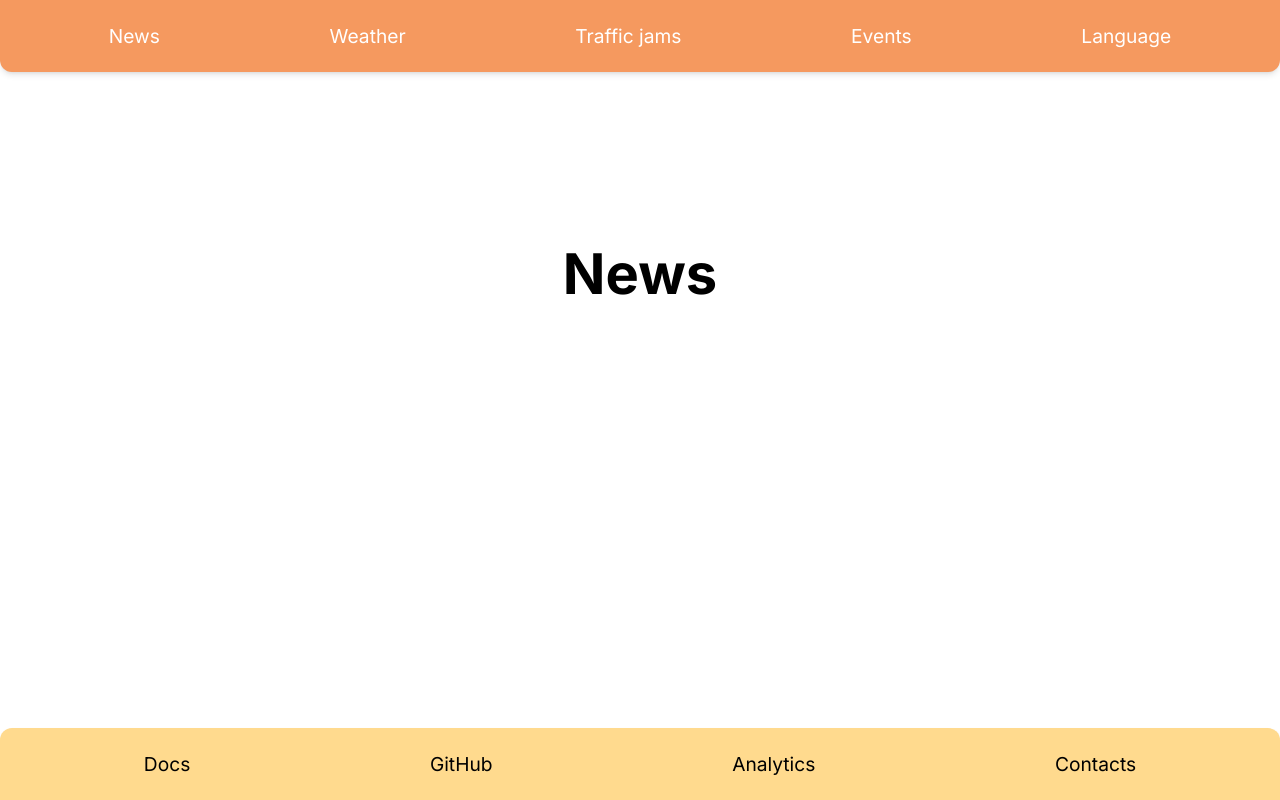
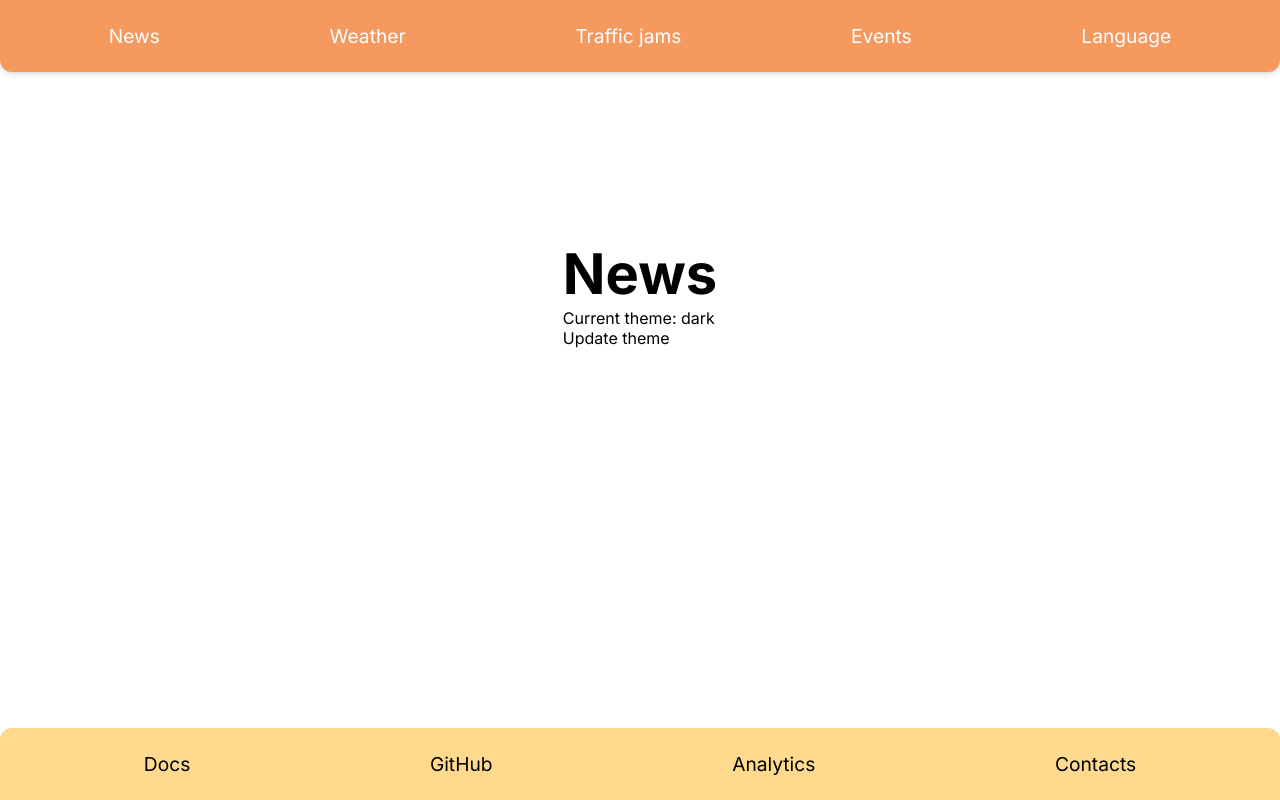
Before and after one commit to adpol95/translate-project, a Next.js app: page /en in a window 1280 px wide. Built offline with nearby package versions, Linux system fonts and the light colour scheme.

Commit message:
Integrate redux-toolkit, with simple switching of theme(dark,light) and display it on Home page

```diff
--- a/package.json
+++ b/package.json
@@ -10,11 +10,13 @@
   },
   "dependencies": {
     "@formatjs/intl-localematcher": "^0.5.4",
+    "@reduxjs/toolkit": "^2.2.5",
     "negotiator": "^0.6.3",
     "next": "14.2.3",
     "openai": "^4.49.0",
     "react": "^18",
-    "react-dom": "^18"
+    "react-dom": "^18",
+    "react-redux": "^9.1.2"
   },
   "devDependencies": {
     "eslint": "^8",
--- /dev/null
+++ b/src/app/StoreProvider.js
@@ -0,0 +1,16 @@
+'use client'
+import {Provider} from 'react-redux';
+import {makeStore} from './lib/store';
+import {useRef} from "react";
+
+export default function StoreProvider({children}) {
+    const storeRef = useRef()
+    if (!storeRef.current) {
+        // Create the store instance the first time this renders
+        storeRef.current = makeStore()
+    }
+
+    return <Provider store={storeRef.current}>
+        {children}
+    </Provider>
+}
--- a/src/app/[locale]/page.js
+++ b/src/app/[locale]/page.js
@@ -1,7 +1,11 @@
 import Link from "next/link";
+import ThemeToggle from "@/app/components/ThemeToggle";
 
+export const metadata = {
+    title: "Home page",
+    description: "Generated for Home page",
+};
 export default async function Home({params}) {
-    console.log(params.locale)
     return (
         <main className="pt-[30vh] pb-[18vh] flex-[1 1 auto]">
             <section>
@@ -10,6 +14,7 @@ export default async function Home({params}) {
                         {params.locale === "ru" ? "Новости" : "News"}
                     </h1>
                 </Link>
+                <ThemeToggle/>
             </section>
         </main>
     )
--- /dev/null
+++ b/src/app/components/ThemeToggle.js
@@ -0,0 +1,15 @@
+"use client"
+import {toggleTheme} from "../lib/features/themeSlice";
+import {useAppDispatch, useAppSelector} from "../lib/hooks";
+
+export default function ThemeToggle() {
+
+    const currentTheme = useAppSelector(state => state.theme.currentTheme);
+    const dispatch = useAppDispatch();
+    return (
+        <div>
+            <p>Current theme: {currentTheme}</p>
+            <button onClick={() => dispatch(toggleTheme())}>Update theme</button>
+        </div>
+    )
+}
--- a/src/app/layout.js
+++ b/src/app/layout.js
@@ -1,6 +1,7 @@
 import "./globals.css";
 import {inter} from '@/app/ui/fonts';
 import "./reset-default-browser.css";
+import StoreProvider from "@/app/StoreProvider";
 
 
 export const metadata = {
@@ -12,7 +13,9 @@ export default function RootLayout({children}) {
     return (
         <html lang="en">
         <body className={`${inter.className} flex flex-col items-center justify-between z:text-[2.5vw] sm:text-[1rem] `}>
-        {children}
+        <StoreProvider>
+            {children}
+        </StoreProvider>
         </body>
         </html>
     );
--- /dev/null
+++ b/src/app/lib/features/themeSlice.js
@@ -0,0 +1,20 @@
+import { createSlice } from '@reduxjs/toolkit'
+
+const initialState = {
+    currentTheme: 'dark',
+}
+
+export const themeSlice = createSlice({
+    name: 'theme',
+    initialState,
+    reducers: {
+        toggleTheme: (state) => {
+            state.currentTheme = state.currentTheme === 'dark' ? 'light' : 'dark';
+        },
+    },
+})
+
+// Action creators are generated for each case reducer function
+export const { toggleTheme } = themeSlice.actions
+
+export default themeSlice.reducer
--- /dev/null
+++ b/src/app/lib/hooks.js
@@ -0,0 +1,6 @@
+import { useDispatch, useSelector, useStore } from 'react-redux'
+
+// Use throughout your app instead of plain `useDispatch` and `useSelector`
+export const useAppDispatch = useDispatch
+export const useAppSelector = useSelector
+export const useAppStore = useStore
--- /dev/null
+++ b/src/app/lib/store.js
@@ -0,0 +1,8 @@
+import {configureStore} from "@reduxjs/toolkit";
+import themeReducer from "./features/themeSlice";
+
+export const makeStore  = () => {
+    return configureStore({
+        reducer: {theme: themeReducer},
+    })
+}
```
Also changed, not shown: 1 other file (tests, documents, lock files or other folders).
